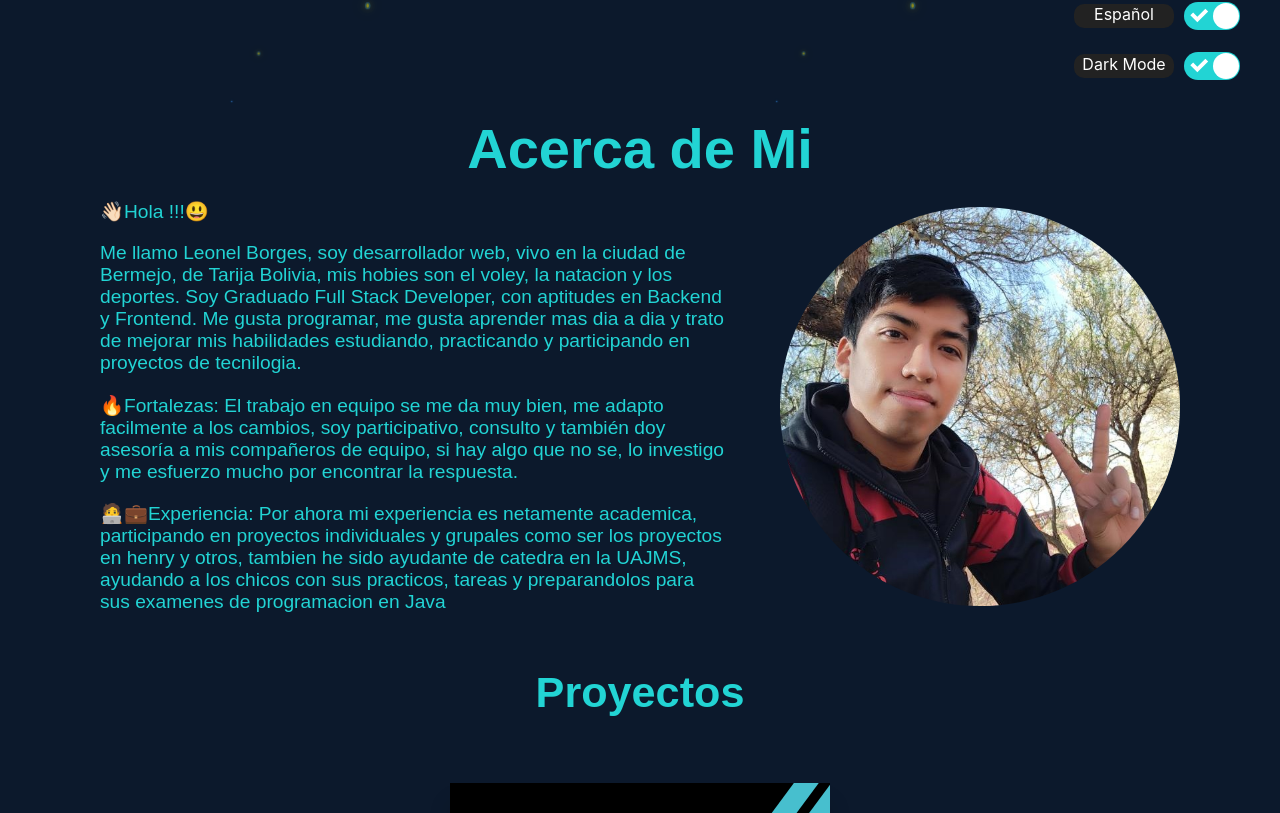
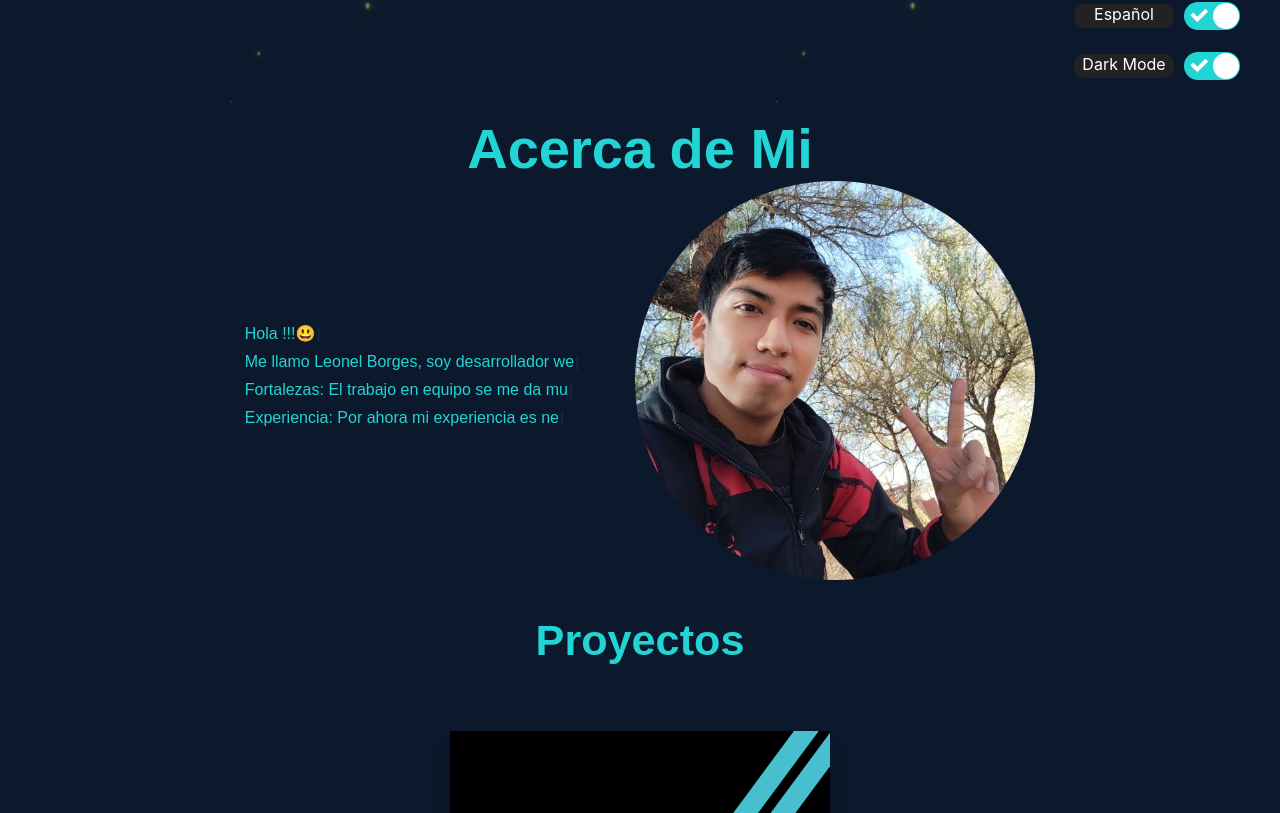
Before and after one commit to leonelborgesdev/portfolio, a React (Create React App) app: page / in a window 1280 px wide. Shown: the part 684-1497 px from the top of the page. Built offline with nearby package versions, Linux system fonts and the light colour scheme.

Commit message:
portfolio

```diff
--- a/package.json
+++ b/package.json
@@ -20,6 +20,7 @@
     "redux-devtools-extension": "^2.13.9",
     "redux-thunk": "^2.4.1",
     "typewriter": "^8.0.3",
+    "typewriter-effect": "^2.19.0",
     "web-vitals": "^2.1.4"
   },
   "scripts": {
--- a/src/components/Home/Home.css
+++ b/src/components/Home/Home.css
@@ -3,6 +3,10 @@
     padding: 0;
     box-sizing: border-box;
     font-family: 'Poppins', sans-serif;
+}
+.text_animation{
+    text-align: start;
+    margin-bottom: 10px;
 }
 #dark .container_home{
     background: #0c192c;
--- a/src/components/Home/Home.jsx
+++ b/src/components/Home/Home.jsx
@@ -8,6 +8,7 @@ import Foto from "../../assets/Foto.jpg";
 import { FondoOscuro } from "../FondoOscuro/FondoOscuro";
 import ButonPdf from "../ButonPdf/ButonPdf";
 import { SoftSkills } from "../SoftSkills/SoftSkills";
+import Typewriter from "typewriter-effect";
 
 export const Home = () => {
   const { cards, about_me, language } = useSelector((state) => state);
@@ -19,7 +20,16 @@ export const Home = () => {
         <div className="container_about_me">
           <div className="container_about_me_text">
             {about_me.map((parrafo) => {
-              return <p key={about_me.indexOf(parrafo)}>{parrafo}</p>;
+              return (
+                <div className="text_animation" key={about_me.indexOf(parrafo)}>
+                  <Typewriter
+                    onInit={(typewriter) => {
+                      typewriter.typeString(parrafo).pauseFor(1000).start();
+                    }}
+                  />
+                  {/* <p key={about_me.indexOf(parrafo)}></p>; */}
+                </div>
+              );
             })}
           </div>
           <div className="container_image">
--- a/src/redux/reducer/index.js
+++ b/src/redux/reducer/index.js
@@ -67,10 +67,10 @@ const initialState = {
     },
   ],
   about_me: [
-    "👋🏻Hola !!!😃",
+    "Hola !!!😃",
     "Me llamo Leonel Borges, soy desarrollador web, vivo en la ciudad de Bermejo, de Tarija Bolivia, mis hobies son el voley, la natacion y los deportes. Soy Graduado Full Stack Developer, con aptitudes en Backend y Frontend. Me gusta programar, me gusta aprender mas dia a dia y trato de mejorar mis habilidades estudiando, practicando y participando en proyectos de tecnilogia.",
-    "🔥Fortalezas: El trabajo en equipo se me da muy bien, me adapto facilmente a los cambios, soy participativo, consulto y también doy asesoría a mis compañeros de equipo, si hay algo que no se, lo investigo y me esfuerzo mucho por encontrar la respuesta.",
-    "🧑‍💻💼Experiencia: Por ahora mi experiencia es netamente academica, participando en proyectos individuales y grupales como ser los proyectos en henry y otros, tambien he sido ayudante de catedra en la UAJMS, ayudando a los chicos con sus practicos, tareas y preparandolos para sus examenes de programacion en Java",
+    "Fortalezas: El trabajo en equipo se me da muy bien, me adapto facilmente a los cambios, soy participativo, consulto y también doy asesoría a mis compañeros de equipo, si hay algo que no se, lo investigo y me esfuerzo mucho por encontrar la respuesta.",
+    "Experiencia: Por ahora mi experiencia es netamente academica, participando en proyectos individuales y grupales como ser los proyectos en henry y otros, tambien he sido ayudante de catedra en la UAJMS, ayudando a los chicos con sus practicos, tareas y preparandolos para sus examenes de programacion en Java",
   ],
   menu_footer: [
     { id: "inicio", name: "Inicio" },
```
Also changed, not shown: 1 other file (tests, documents, lock files or other folders).
